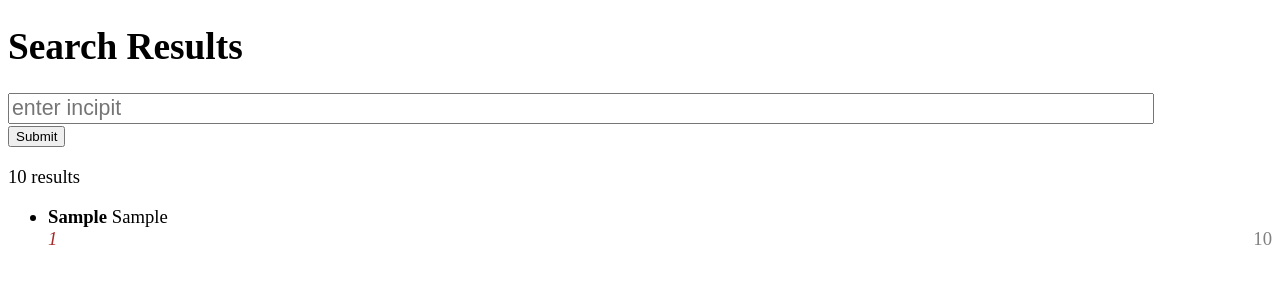
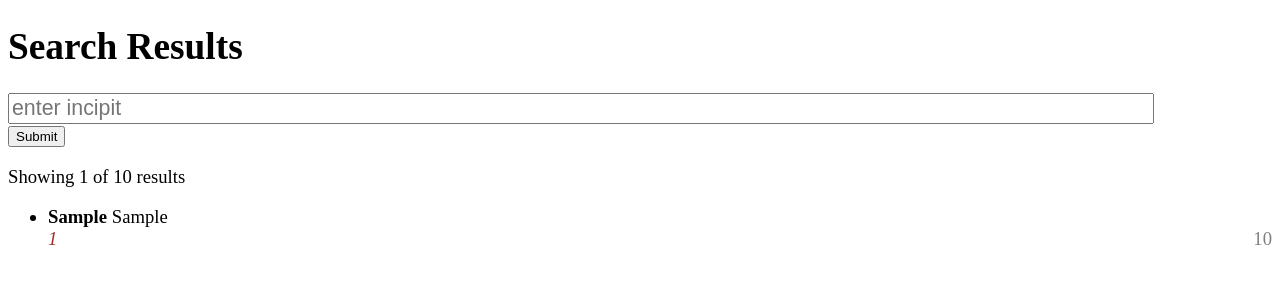
Before and after one commit to Princeton-CDH/pemm-scripts, a Flask app: template scripts/templates/results.html in a window 1280 px wide. Shown: the top 300 px of the page. Run offline with Flask 2, Linux system fonts and the light colour scheme; the template is opened without the code that fills it: most values are stand-ins (such as "Sample title", 1, 10 or a date in 2020).

Commit message:
Remove italics on highlights; display number of results shown of total

```diff
--- a/scripts/templates/results.html
+++ b/scripts/templates/results.html
@@ -7,7 +7,7 @@
         .id { color: brown; font-style: italic; }
         input[type=text] {font-size: 16pt; width: 90%;}
         .score {float: right; color: gray;}
-        em {color: red; font-weight: bold; }
+        em {color: red; font-weight: bold; font-style: normal; }
     </style>
 </head>
 <body>
@@ -20,7 +20,7 @@
         <br/>
         <input type="submit"/>
     </form>
-    <p>{{ total }} result{% if total > 1 %}s{% endif %}</p>
+    <p>Showing {{ results|length }} of {{ total }} result{% if total > 1 %}s{% endif %}</p>
     {% if results|length > 0 %}
     <ul>
         {% for result in results %}
```
